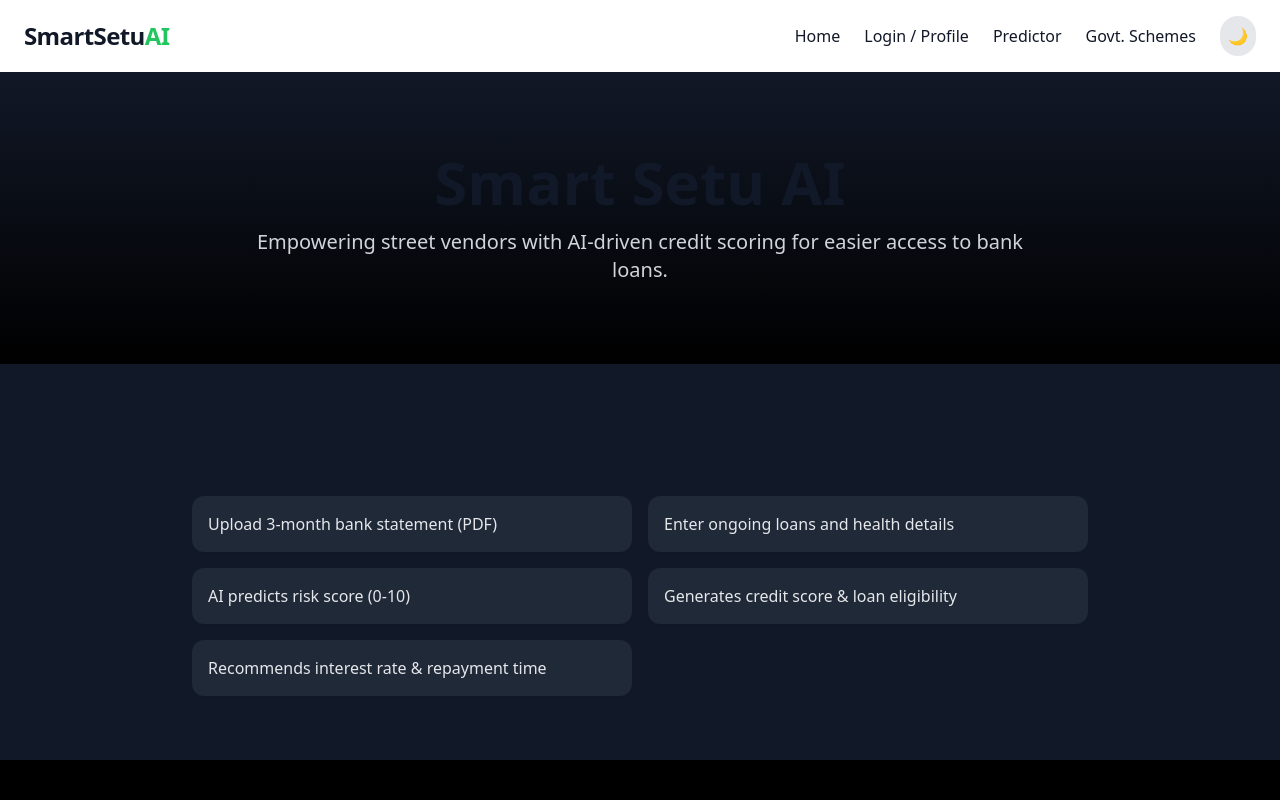
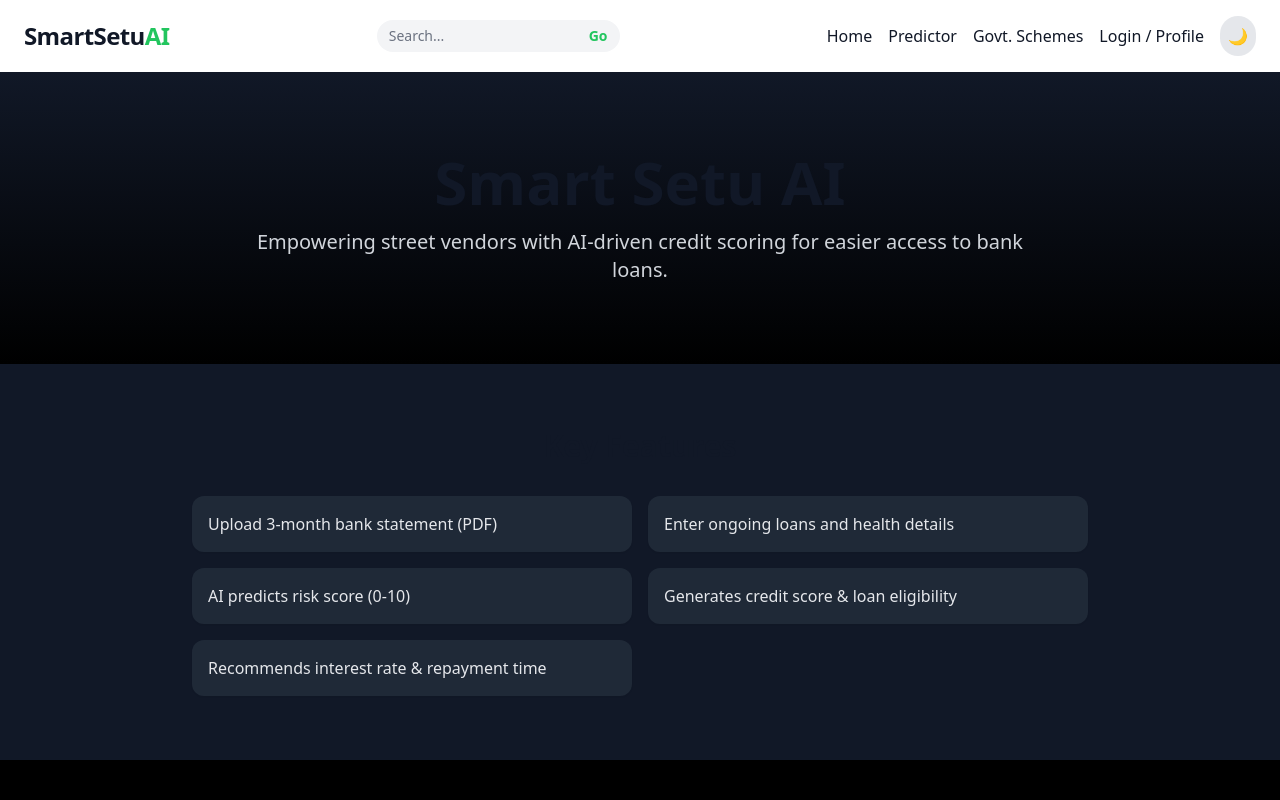
Before and after one commit to mrashis06/smart-setu-ai, a React (Create React App) app in the folder frontend/: page / in a window 1280 px wide. Shown: the top 800 px of the page. Built offline with nearby package versions, Linux system fonts and the light colour scheme.

Commit message:
Update Navbar.jsx

```diff
--- a/frontend/src/components/Navbar.jsx
+++ b/frontend/src/components/Navbar.jsx
@@ -4,6 +4,8 @@ const Navbar = () => {
   const [darkMode, setDarkMode] = useState(() => {
     return localStorage.getItem("theme") === "dark";
   });
+
+  const [searchQuery, setSearchQuery] = useState("");
 
   useEffect(() => {
     const html = document.documentElement;
@@ -16,6 +18,12 @@ const Navbar = () => {
     }
   }, [darkMode]);
 
+  const handleSearch = (e) => {
+    e.preventDefault();
+    alert(`You searched for: ${searchQuery}`);
+    // Later: Redirect or filter data
+  };
+
   return (
     <nav className="flex items-center justify-between px-6 py-4 shadow-md bg-white dark:bg-gray-950 dark:text-white text-gray-900">
       {/* Logo */}
@@ -23,12 +31,24 @@ const Navbar = () => {
         SmartSetu<span className="text-green-500">AI</span>
       </div>
 
-      {/* Nav Items */}
-      <div className="flex items-center space-x-6">
-        <a href="#" className="hover:text-green-500 transition-colors">Home</a>
-        <a href="#" className="hover:text-green-500 transition-colors">Login / Profile</a>
-        <a href="#" className="hover:text-green-500 transition-colors">Predictor</a>
-        <a href="#" className="hover:text-green-500 transition-colors">Govt. Schemes</a>
+      {/* Middle: Search bar */}
+      <form onSubmit={handleSearch} className="hidden md:flex items-center space-x-2 bg-gray-100 dark:bg-gray-800 px-3 py-1.5 rounded-full">
+        <input
+          type="text"
+          placeholder="Search..."
+          value={searchQuery}
+          onChange={(e) => setSearchQuery(e.target.value)}
+          className="bg-transparent outline-none text-sm w-48 placeholder-gray-500 dark:placeholder-gray-400 text-gray-900 dark:text-white"
+        />
+        <button type="submit" className="text-green-500 font-semibold text-sm hover:underline">Go</button>
+      </form>
+
+      {/* Right: Nav items */}
+      <div className="flex items-center space-x-4">
+        <a href="#" className="hover:text-green-500 transition-colors hidden sm:block">Home</a>
+        <a href="#" className="hover:text-green-500 transition-colors hidden sm:block">Predictor</a>
+        <a href="#" className="hover:text-green-500 transition-colors hidden sm:block">Govt. Schemes</a>
+        <a href="#" className="hover:text-green-500 transition-colors hidden sm:block">Login / Profile</a>
 
         {/* Dark Mode Toggle */}
         <button
```
